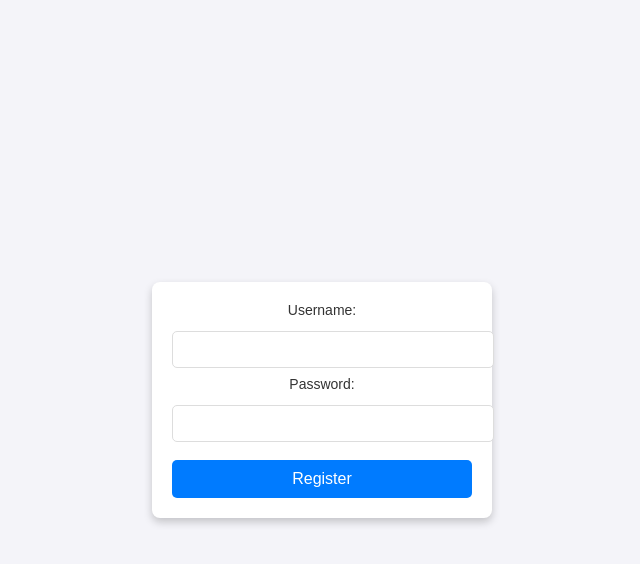
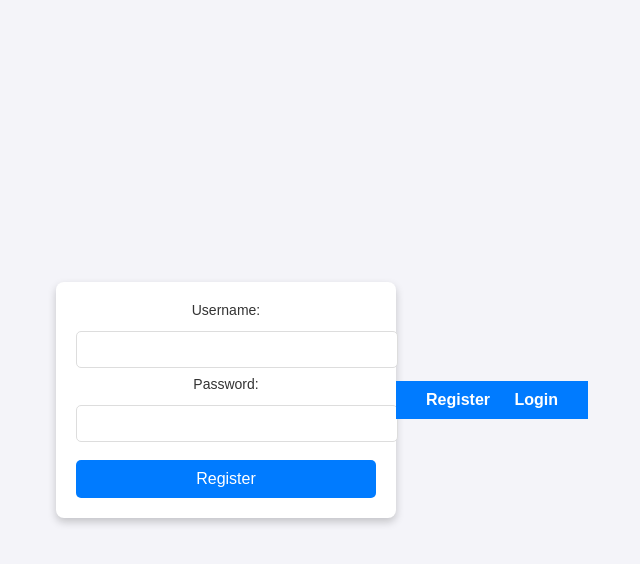
Before and after one commit to thilini-nisansala/User-Authentication-System, a PHP site: page /register.php in a window 1280 px wide. Shown: the top 564 px of the page, without its empty margins (318-958 px from the left). Run offline with PHP 8.4, Linux system fonts and the light colour scheme.

Commit message:
nevigation bar create

```diff
--- a/login.php
+++ b/login.php
@@ -13,6 +13,12 @@
         <input type="password" name="password" required><br>
         <button type="submit">Login</button>
     </form>
+
+    <nav>
+    <a href="register.php">Register</a>
+    <a href="login.php">Login</a>
+</nav>
+
 </body>
 </html>
 
--- a/register.php
+++ b/register.php
@@ -13,6 +13,12 @@
         <input type="password" name="password" required><br>
         <button type="submit">Register</button>
     </form>
+
+    <nav>
+    <a href="register.php">Register</a>
+    <a href="login.php">Login</a>
+</nav>
+
 </body>
 </html>
 
--- a/styles.css
+++ b/styles.css
@@ -53,3 +53,23 @@ label {
     display: block;
     margin-bottom: 5px;
 }
+
+
+/* Navigation bar styling */
+nav {
+    background-color: #007bff;
+    padding: 10px 20px;
+    color: white;
+    text-align: center;
+}
+
+nav a {
+    color: white;
+    margin: 0 10px;
+    text-decoration: none;
+    font-weight: bold;
+}
+
+nav a:hover {
+    text-decoration: underline;
+}
```
